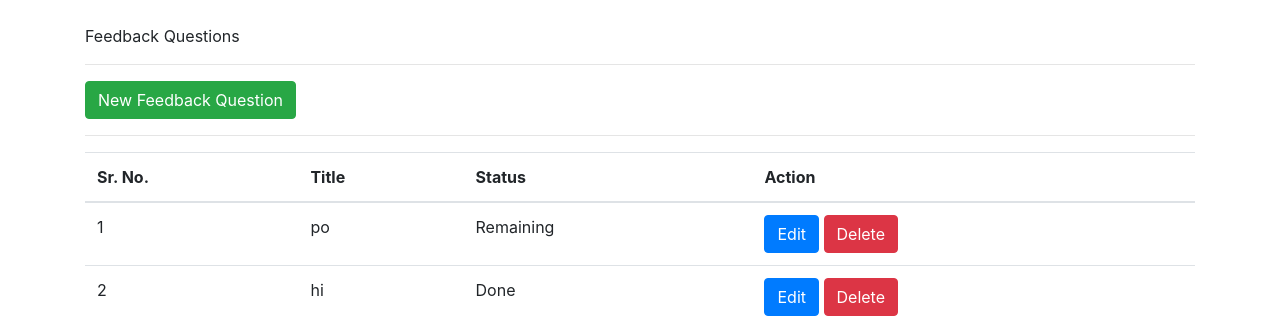
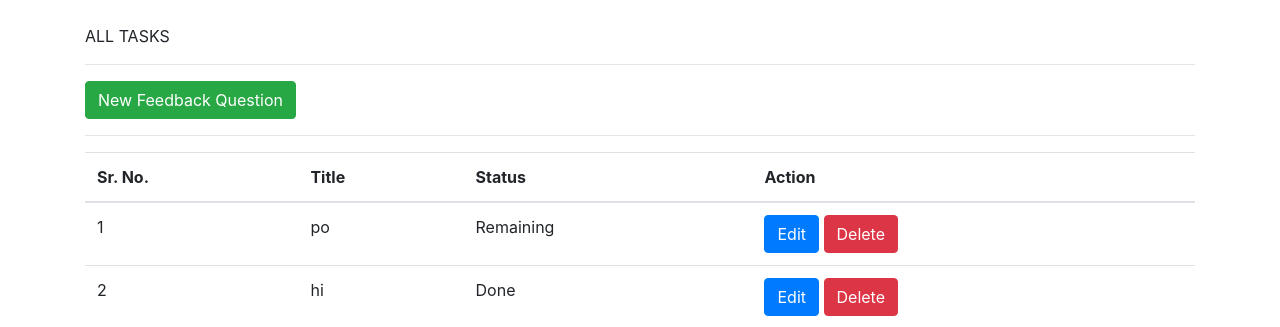
Before and after one commit to sanketghodke/Training, a Django app: page /task_list/ in a window 1280 px wide. Shown: the top 327 px of the page. Run offline with Django 3.2, Linux system fonts and the light colour scheme; data comes from the database, SQL or seed files in the repository; some libraries are stand-ins or nearby versions.

Commit message:
Changed task_lists.html

```diff
--- a/Django/Todo/home/templates/home/task_list.html
+++ b/Django/Todo/home/templates/home/task_list.html
@@ -1,7 +1,7 @@
 {% extends 'home/base.html' %} {% block title %} Task List {% endblock %} {% load static %} {% block content %}
 <div class="container mt-4 mb-4">
     <div class="center mb-2">
-        <p class="section-heading ">Feedback Questions</p>
+        <p class="section-heading ">ALL TASKS</p>
     </div>
     <hr>
     <a class="btn btn-success" href="{%url 'home:create_task'%}">New Feedback Question</a>
```
